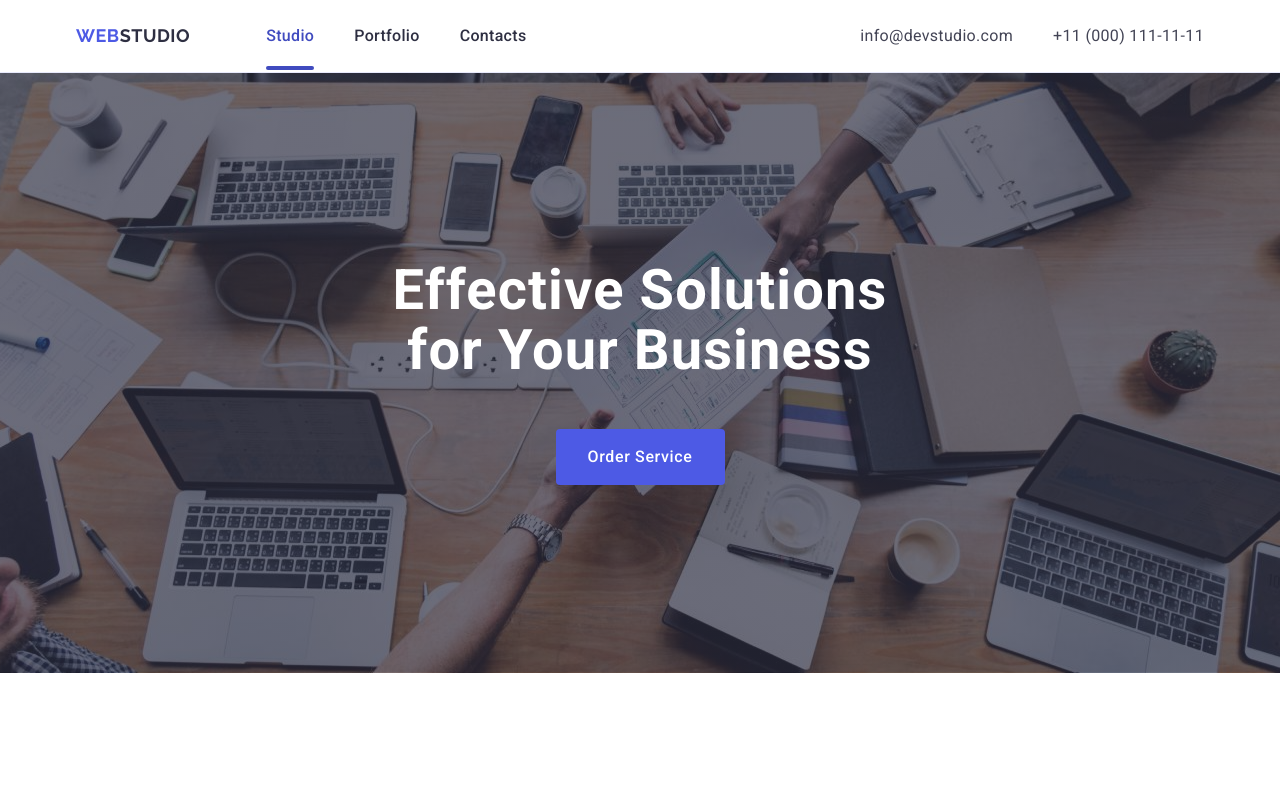
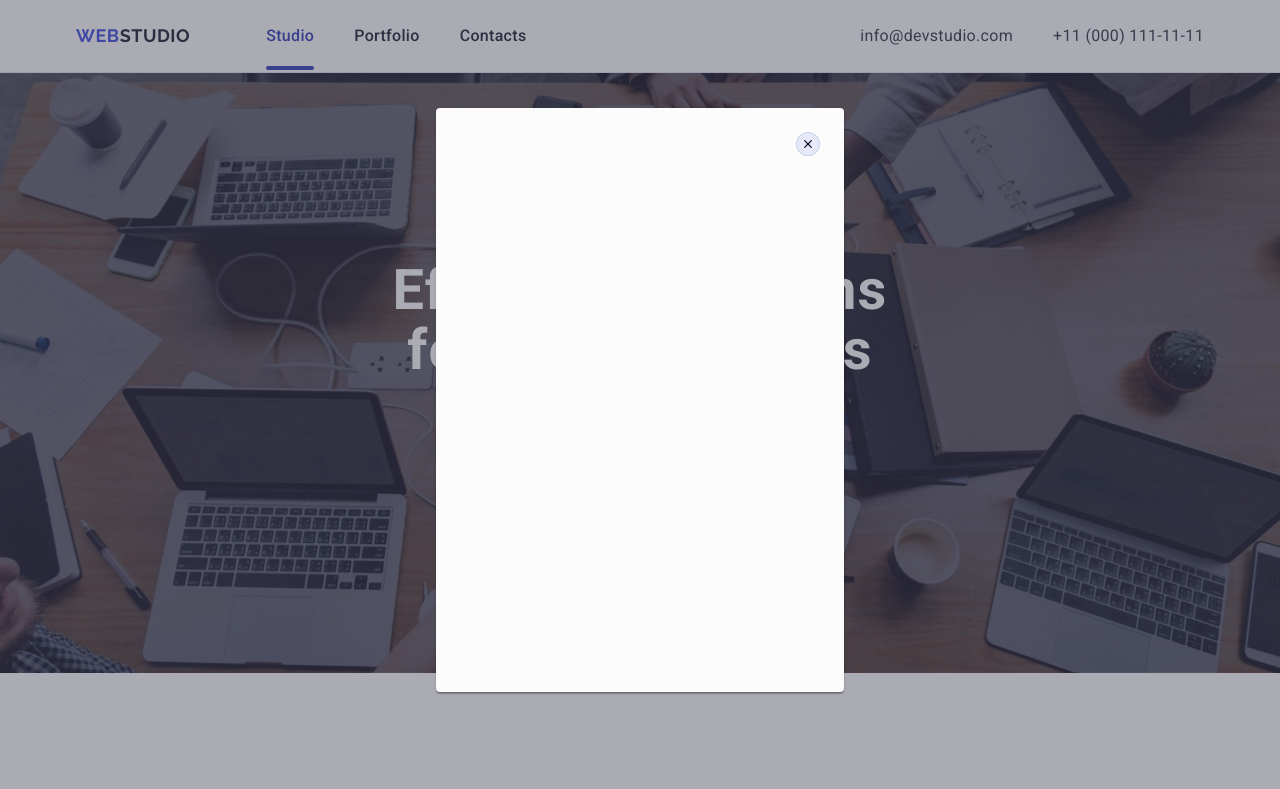
Before and after one commit to Piter30/goit-markup-05, a plain HTML site: page index.html in a window 1280 px wide. Shown: the top 789 px of the page. Drawn offline with nearby package versions, Linux system fonts and the light colour scheme.

Commit message:
add modal and styles p1

```diff
--- a/css/styles.css
+++ b/css/styles.css
@@ -534,9 +534,6 @@ input {
   gap: 24px;
 }
 
-.footer-subscribe-form-label {
-}
-
 .footer-subscribe-form-input {
   width: 264px;
   height: 40px;
@@ -576,3 +573,72 @@ input {
 .footer-icon-subscribe {
   margin-left: 16px;
 }
+
+.modal-contact {
+  position: fixed;
+  top: 0;
+  left: 0;
+  width: 100%;
+  height: 100%;
+  background-color: rgba(46, 47, 66, 0.4);
+  transition: opacity 250ms cubic-bezier(0.4, 0, 0.2, 1),
+    visibility 250ms cubic-bezier(0.4, 0, 0.2, 1);
+}
+
+.is-modal-contact {
+  position: absolute;
+  padding: 72px 24px 24px 24px;
+  top: 50%;
+  left: 50%;
+  transform: translate(-50%, -50%);
+  width: 408px;
+  min-height: 584px;
+  background-color: var(--dairy);
+  box-shadow: 0px 1px 1px rgba(0, 0, 0, 0.14), 0px 1px 3px rgba(0, 0, 0, 0.12),
+    0px 2px 1px rgba(0, 0, 0, 0.2);
+  border-radius: 4px;
+  transition: transform 250ms cubic-bezier(0.4, 0, 0.2, 1);
+}
+
+.modal-button {
+  position: absolute;
+  top: 24px;
+  right: 24px;
+  width: 24px;
+  height: 24px;
+  border-radius: 50%;
+  display: flex;
+  align-items: center;
+  justify-content: center;
+  background-color: var(--cornflower);
+  border: 1px solid rgba(0, 0, 0, 0.1);
+  padding: 0;
+  cursor: pointer;
+  transition: background-color 250ms cubic-bezier(0.4, 0, 0.2, 1),
+    border 250ms cubic-bezier(0.4, 0, 0.2, 1);
+}
+
+.modal-button:focus,
+.modal-button:hover {
+  background-color: var(--ocean);
+  fill: #fff;
+  border: none;
+}
+.modal-icon-close {
+  transition: fill 250ms cubic-bezier(0.4, 0, 0.2, 1);
+}
+
+.modal-icon-close:hover,
+.modal-icon-close:focus {
+  fill: #ffffff;
+}
+
+.modal-contact-title-paragraph {
+  font-weight: 500;
+  font-size: 16px;
+  line-height: 1.5;
+  text-align: center;
+  letter-spacing: 0.02em;
+  color: var(--navy-blue-modal);
+  margin-bottom: 16px;
+}
--- a/index.html
+++ b/index.html
@@ -492,5 +492,16 @@
         </div>
       </div>
     </footer>
+
+    <div class="modal-contact">
+      <div class="is-modal-contact">
+        <button class="modal-button" type="button">
+          <svg class="modal-icon-close" width="8" height="8">
+            <use href="./images/icons.svg#icon-close"></use>
+          </svg>
+        </button>
+        <p class="modal-contact-title-paragraph"></p>
+      </div>
+    </div>
   </body>
 </html>
```
